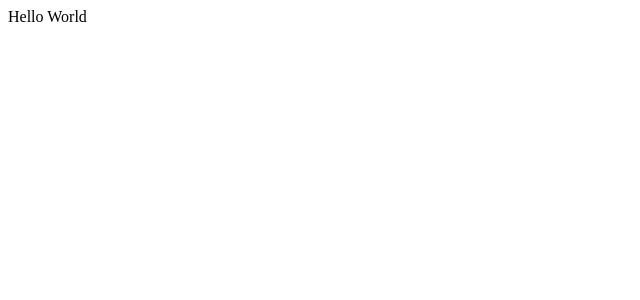
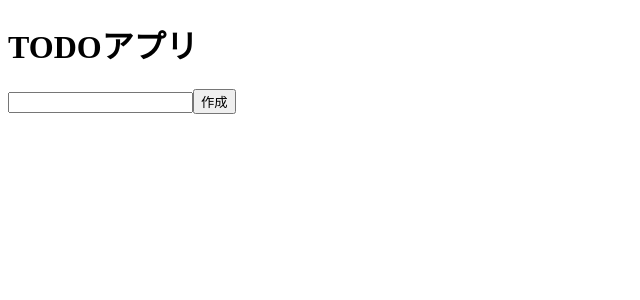
Before and after one commit to ryo0705s/vue-todo-composition-API-, a Vue app: page / in a window 1280 px wide. Shown: the top 300 px of the page, without its empty margins (0-640 px from the left). Built offline with nearby package versions, Linux system fonts and the light colour scheme.

Commit message:
reactiveを使ってtodoアプリ作成

```diff
--- a/src/App.vue
+++ b/src/App.vue
@@ -1,21 +1,35 @@
 <template>
   <div id="app">
-    {{ message }}
-    <!-- {{ state.message }} -->
+    <h1>TODOアプリ</h1>
+    <input v-model="state.todo" />
+    <button @click="add">作成</button>
+    <ul>
+      <li v-for="(todo, index) in state.todos" :key="index">
+        {{ todo }}<button @click="remove(index)">X</button>
+      </li>
+    </ul>
   </div>
 </template>
 
 <script>
-import { ref } from "vue";
+import { reactive } from "vue";
 export default {
   setup() {
-    const message = ref("Hello World");
-    // const state = reactive({
-    //   message: "Hello Wold",
-    // });
+    const state = reactive({
+      todo: "",
+      todos: [],
+    });
+    const add = () => {
+      state.todos.push(state.todo);
+      state.todo = "";
+    };
+    const remove = (index) => {
+      state.todos.splice(index, 1);
+    };
     return {
-      message,
-      // state,
+      state,
+      add,
+      remove,
     };
   },
 };
```
